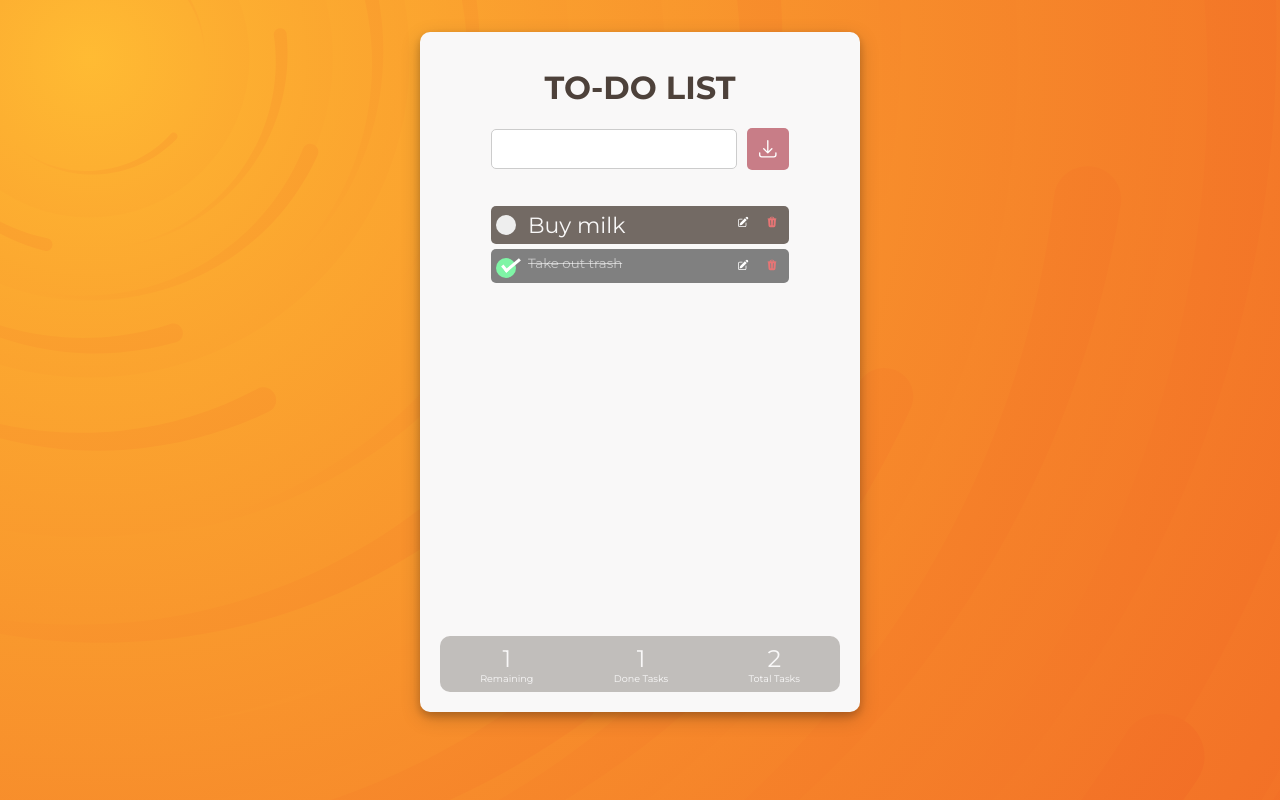
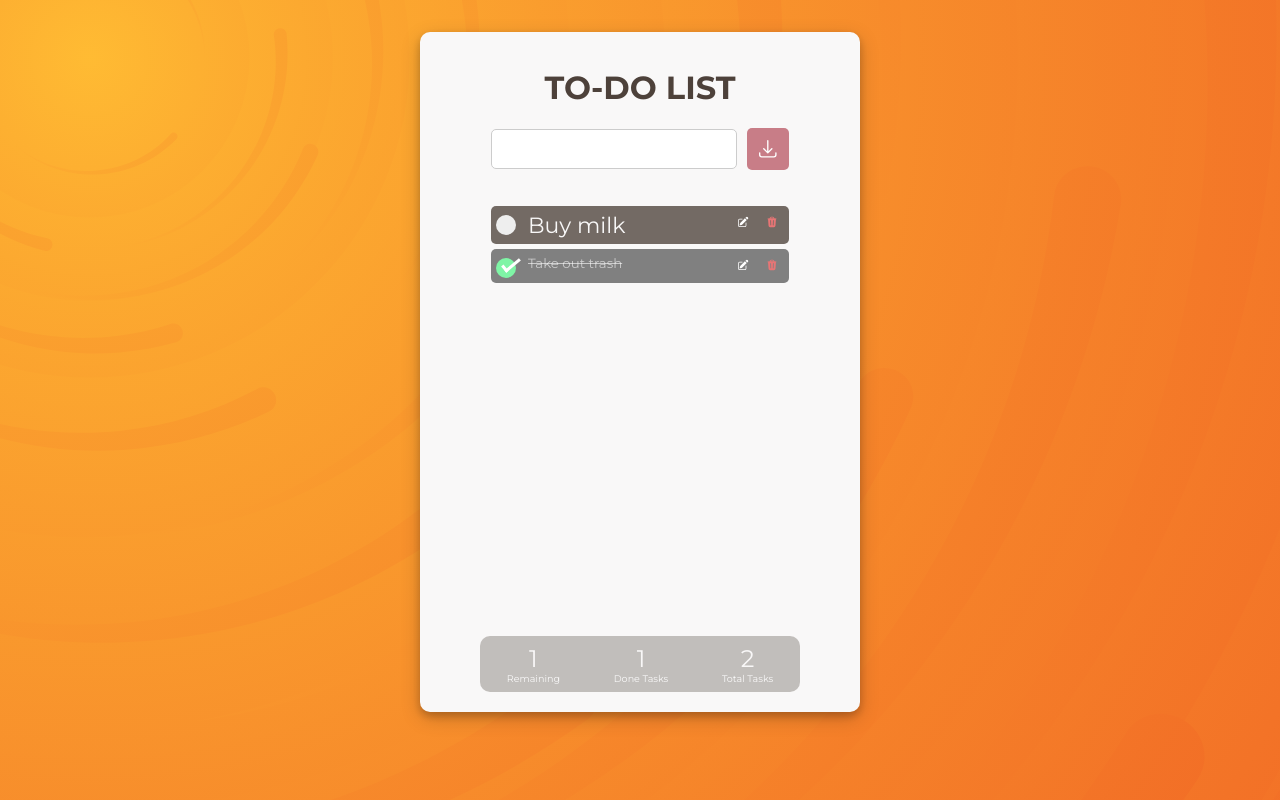
Before and after one commit to severu/vite-todo-practice, a React (Vite) app: page / in a window 1280 px wide. Built offline with nearby package versions, Linux system fonts and the light colour scheme.

Commit message:
css changes -- bottom stats

```diff
--- a/src/components/ListStats/ListStats.modules.scss
+++ b/src/components/ListStats/ListStats.modules.scss
@@ -7,6 +7,7 @@
     align-items: center;
     min-height: 3.5rem;
     color: #F9F8F8;
+    max-width: 20rem;
 
     &__stats {
 
```
